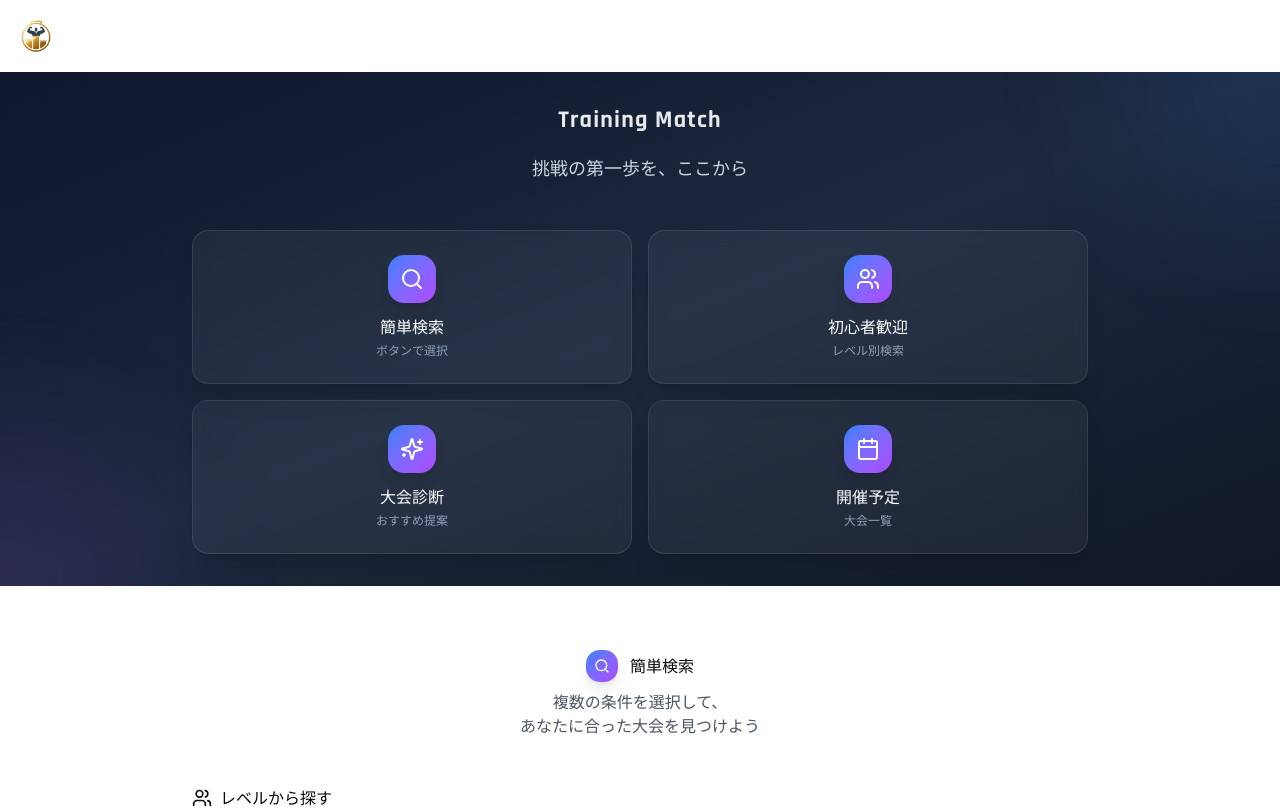
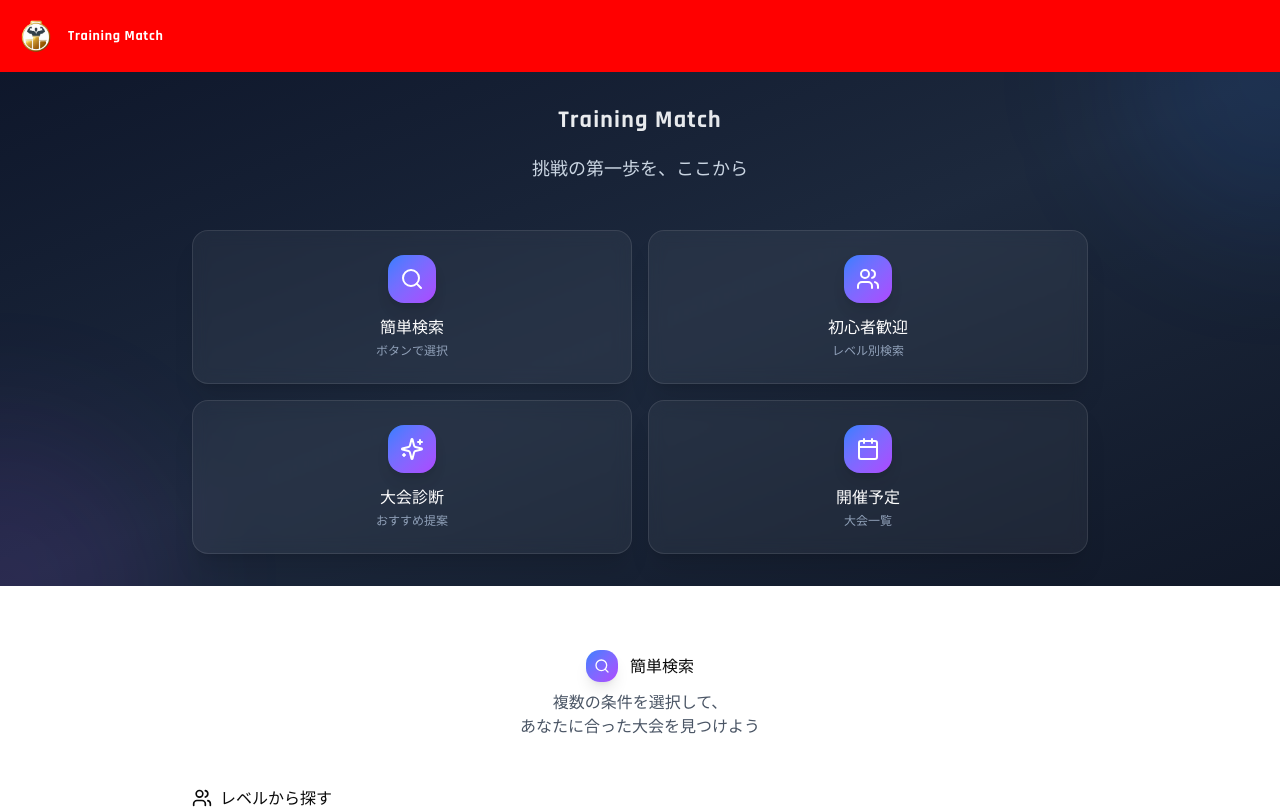
Before and after one commit to trainingmatch4649-hash/Trainingmatch, a React (Vite) app: page / in a window 1280 px wide. Shown: the top 809 px of the page. Built offline with nearby package versions, Linux system fonts and the light colour scheme.

Commit message:
tailwind.cssの作成

```diff
--- a/src/components/Header.tsx
+++ b/src/components/Header.tsx
@@ -2,7 +2,7 @@ import logoImage from '/logo.png';
 
 export function Header() {
   return (
-    <header className="bg-red-500 text-white p-4">
+    <header style={{ background: "red" }} className="text-white p-4">
       <div className="max-w-7xl mx-auto">
         <div className="flex items-center gap-2 md:gap-3">
           <div className="w-8 h-8 md:w-10 md:h-10 rounded-xl flex items-center justify-center bg-white/10 backdrop-blur-sm">
```
Also changed, not shown: src/tailwind.css (added).
